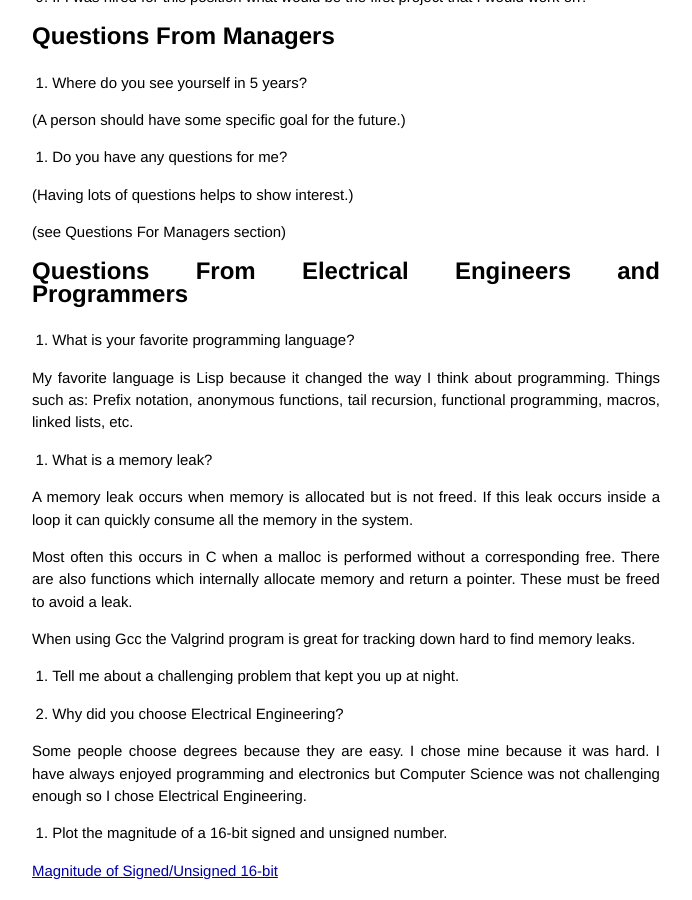
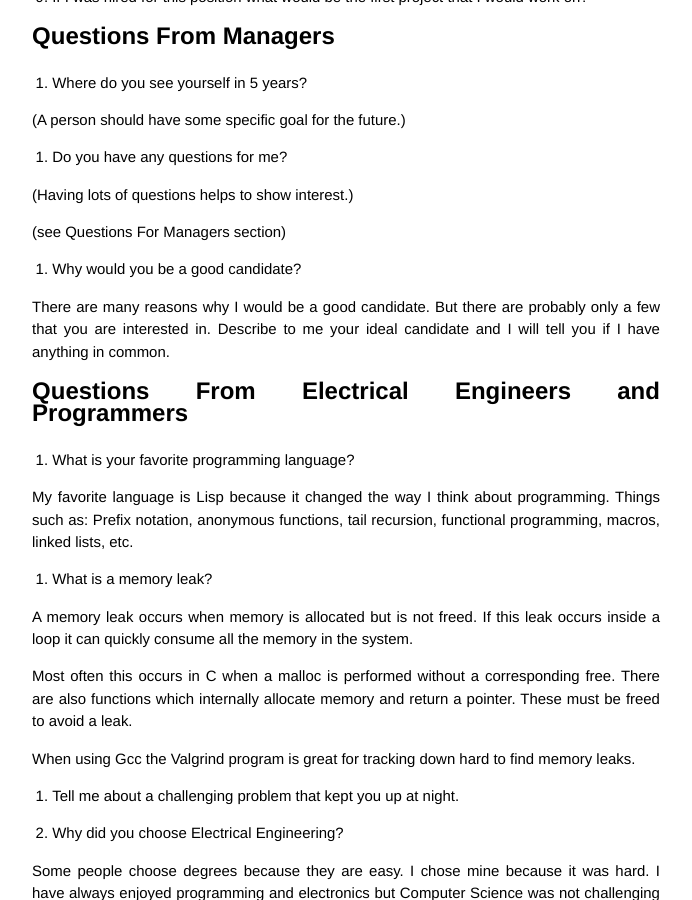
Before and after one commit to jmahler/jmahler.github.io, a Jekyll site: the page built from _posts/2014-02-22-interview_questions.md, in a window 1280 px wide and 900 px high, scrolled down 1095 px. Shown: the whole window, without its empty margins (294-986 px from the left). Built offline with Jekyll 4.4.1, drawn with Linux system fonts in a browser that asks for light colours; Markdown is read by kramdown in place of the engine named in the settings.

Commit message:
Q: why would you be a good candidate?

```diff
--- a/_posts/2014-02-22-interview_questions.md
+++ b/_posts/2014-02-22-interview_questions.md
@@ -69,6 +69,13 @@ I would work on?
   (Having lots of questions helps to show interest.)
 
   (see Questions For Managers section)
+
+1. Why would you be a good candidate?
+
+  There are many reasons why I would be a good candidate.
+  But there are probably only a few that you are interested in.
+  Describe to me your ideal candidate and I will tell you if I have
+  anything in common.
 
 # Questions From Electrical Engineers and Programmers
 
```
